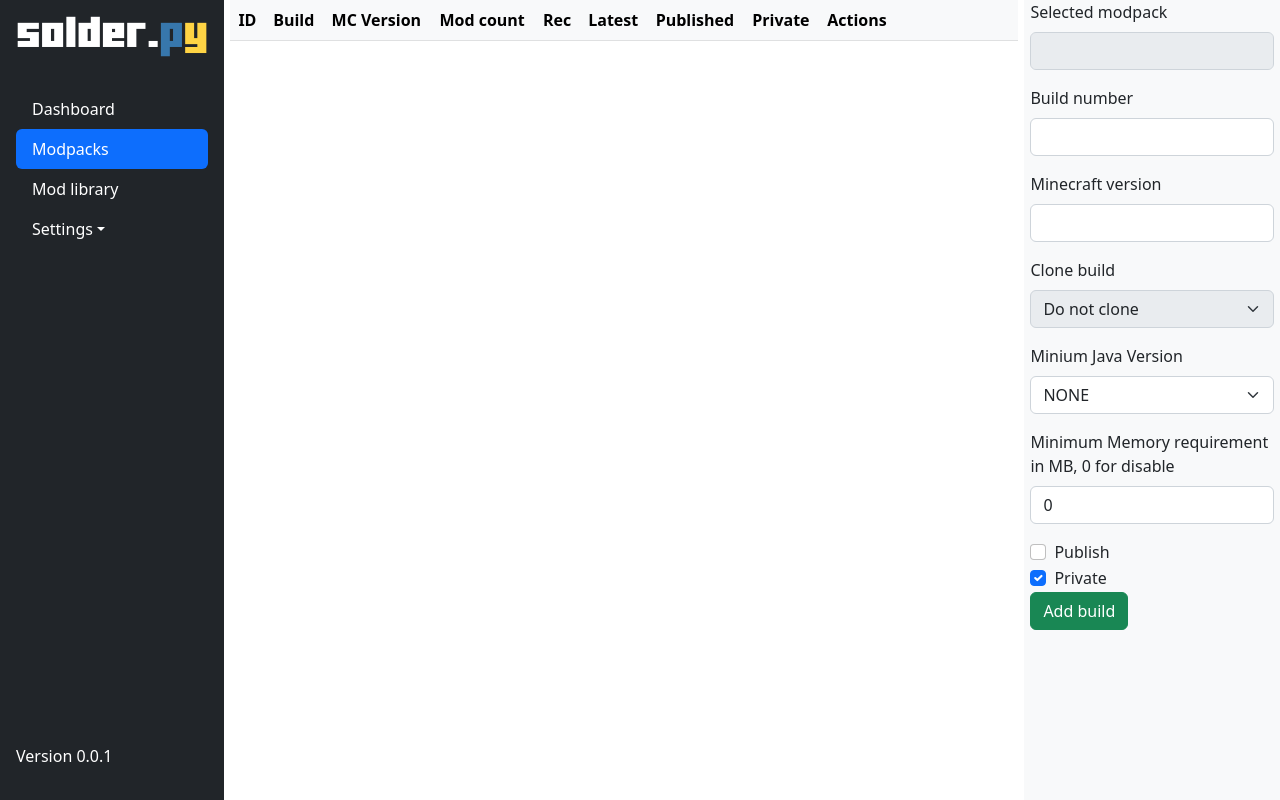
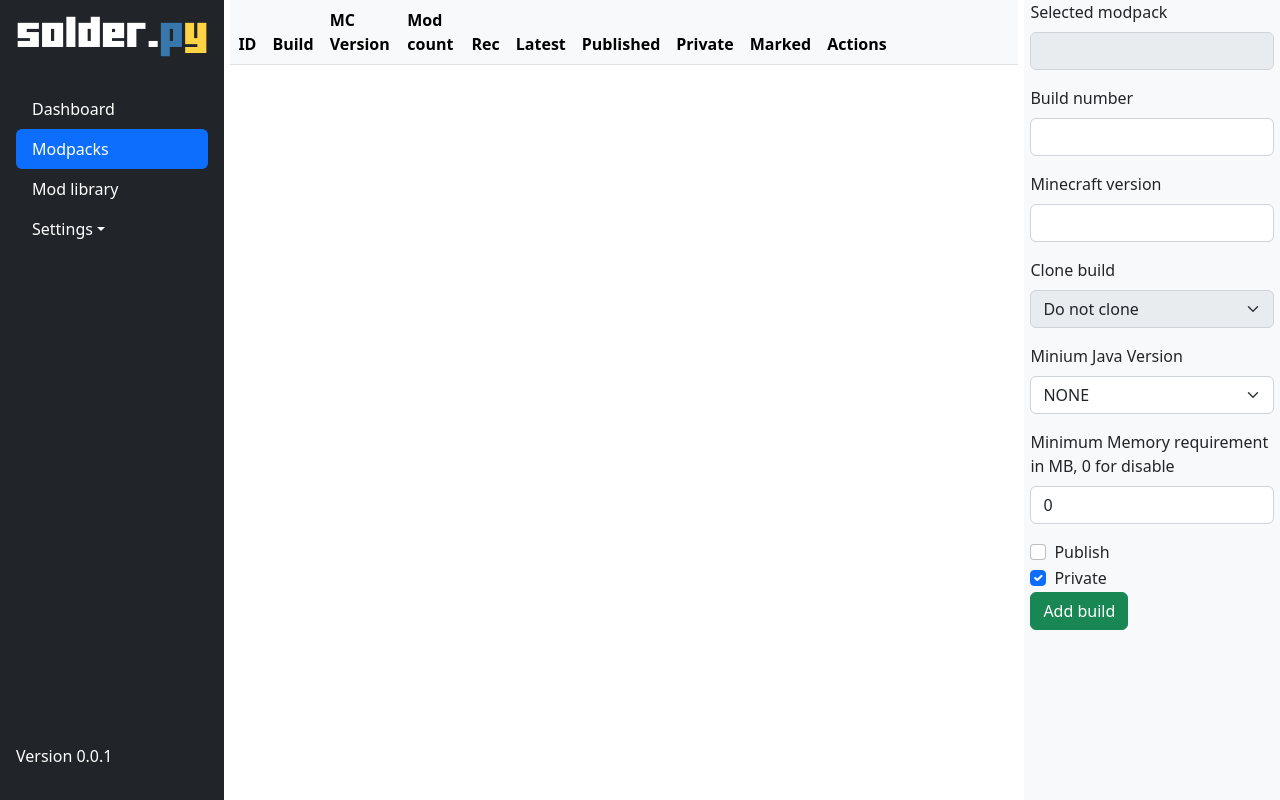
Before and after one commit to Thorfusion/solder.py, a Flask app: template templates/modpack.html in a window 1280 px wide. Run offline with Flask 3, Linux system fonts and the light colour scheme; the template is opened without the code that fills it, so the values that code supplies are empty; some libraries are stand-ins or nearby versions.

Commit message:
add the ability to mark a specified build

```diff
--- a/app.py
+++ b/app.py
@@ -238,6 +238,9 @@ def modpack(id):
             return redirect(id)
         if "private_submit" in request.form:
             Build.update_checkbox(request.form["private_modid"], request.form["private_check"], 'private', 'builds')
+            return redirect(id)
+        if "marked_submit" in request.form:
+            Build.update_checkbox_marked(request.form["marked_modid"], request.form["marked_check"])
             return redirect(id)
 
     return render_template("modpack.html", modpack=builds, modpackname=modpack)
--- a/templates/modpack.html
+++ b/templates/modpack.html
@@ -14,6 +14,7 @@
                 <th scope="col">Latest</th>
                 <th scope="col">Published</th>
                 <th scope="col">Private</th>
+                <th scope="col">Marked</th>
                 <th scope="col" class="actionmcil">Actions</th>
             </tr>
         </thead>
@@ -31,6 +32,8 @@
                 <td><input class="form-check-input" type="checkbox" value="" id="published_{{mod.id}}" onclick="submitecheckedpress('is_published_modid', '{{mod.id}}', 'is_published_check', 'published_{{mod.id}}', 'is_published_submit')" {% if
                         mod.is_published %}checked{% endif %} ></td>
                 <td><input class="form-check-input" type="checkbox" value="" id="private_{{mod.id}}" onclick="submitecheckedpress('private_modid', '{{mod.id}}', 'private_check', 'private_{{mod.id}}', 'private_submit')" {% if mod.private
+                        %}checked{% endif %} ></td>
+                <td><input class="form-check-input" type="radio" name="markedbuild" id="marked_{{mod.id}}" onclick="submitecheckedpress('marked_modid', '{{mod.id}}', 'marked_check', 'marked_{{mod.id}}', 'marked_submit')" {% if mod.marked
                         %}checked{% endif %} ></td>
                 <td>
                     <div class="maxcont">
@@ -63,6 +66,11 @@
         <input type="text" class="form-control invisible" name="private_check" id="private_check" readonly>
         <input type="text" class="form-control invisible" name="private_modid" id="private_modid" readonly>
         <input class="btn btn-danger invisible" type="submit" name="private_submit" id="private_submit" value="Delete">
+    </form>
+    <form method="post" action="">
+        <input type="text" class="form-control invisible" name="marked_check" id="marked_check" readonly>
+        <input type="text" class="form-control invisible" name="marked_modid" id="marked_modid" readonly>
+        <input class="btn btn-danger invisible" type="submit" name="marked_submit" id="marked_submit" value="Delete">
     </form>
 </div>
 {% endblock %}
```
Also changed, not shown: models/build.py (+12 -2 lines).
